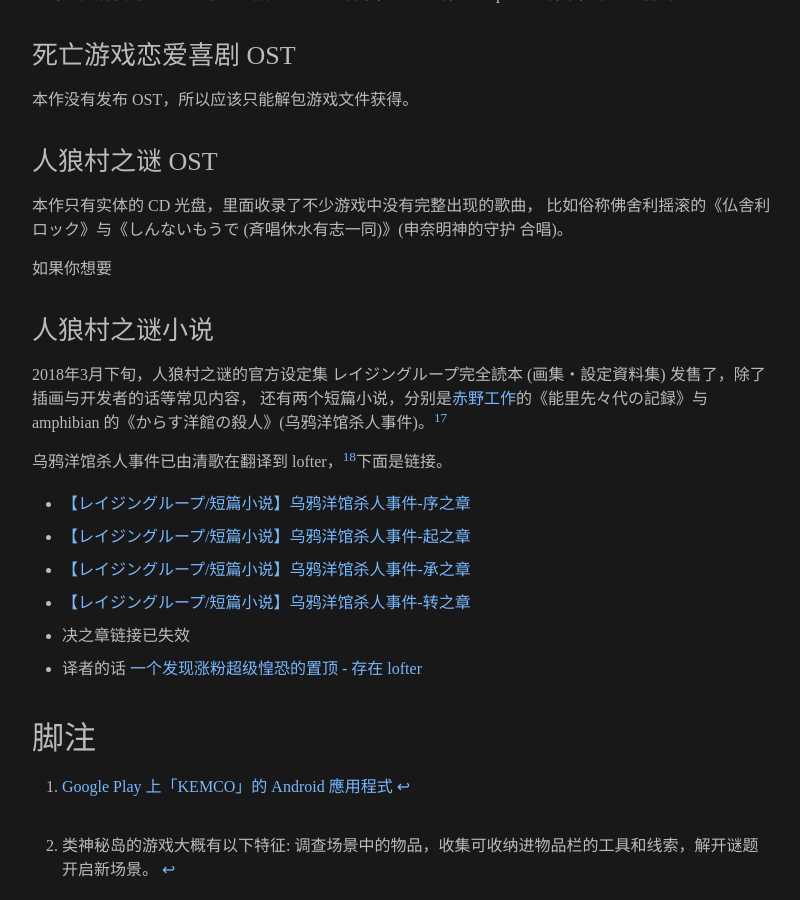
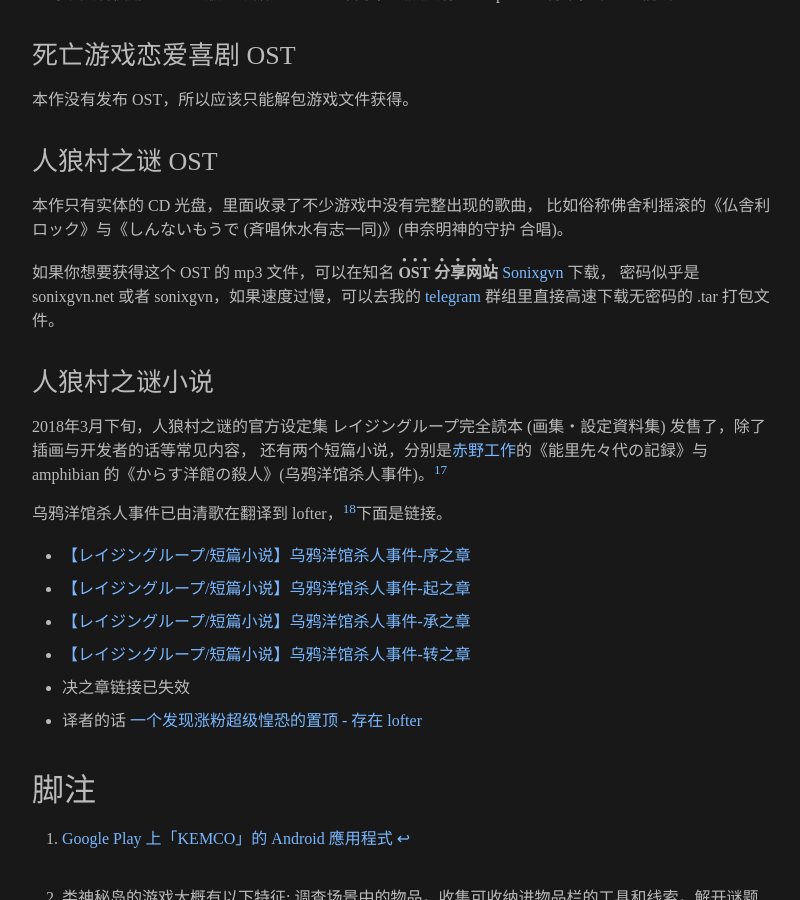
Before and after one commit to gledos/gledos.github.io, a Jekyll site: the page built from _posts/2021-04-02-KEMCO-ADV-games.markdown, in a window 1280 px wide and 900 px high, scrolled down 7583 px. Shown: the whole window, without its empty margins (238-1038 px from the left). Built offline with Jekyll 4.4.1, drawn with Linux system fonts in a browser that asks for light colours.

Commit message:
增加 人狼村之谜 OST 下载地址

```diff
--- a/_posts/2021-04-02-KEMCO-ADV-games.markdown
+++ b/_posts/2021-04-02-KEMCO-ADV-games.markdown
@@ -349,7 +349,8 @@ https://web.archive.org/web/20210402054719/https://www.kemco.jp/applipage/androi
 本作只有实体的 CD 光盘，里面收录了不少游戏中没有完整出现的歌曲，
 比如俗称佛舍利摇滚的《仏舎利ロック》与《しんないもうで (斉唱休水有志一同)》(申奈明神的守护 合唱)。
 
-如果你想要
+如果你想要获得这个 OST 的 mp3 文件，可以在知名 **OST 分享网站** [Sonixgvn](https://sonixgvn.net/rei-jin-g-lu-p-original-soundtrack/) 下载，
+密码似乎是 sonixgvn.net 或者 sonixgvn，如果速度过慢，可以去我的 [telegram](https://t.me/gledos_science/7) 群组里直接高速下载无密码的 .tar 打包文件。
 
 ### 人狼村之谜小说
 
```
